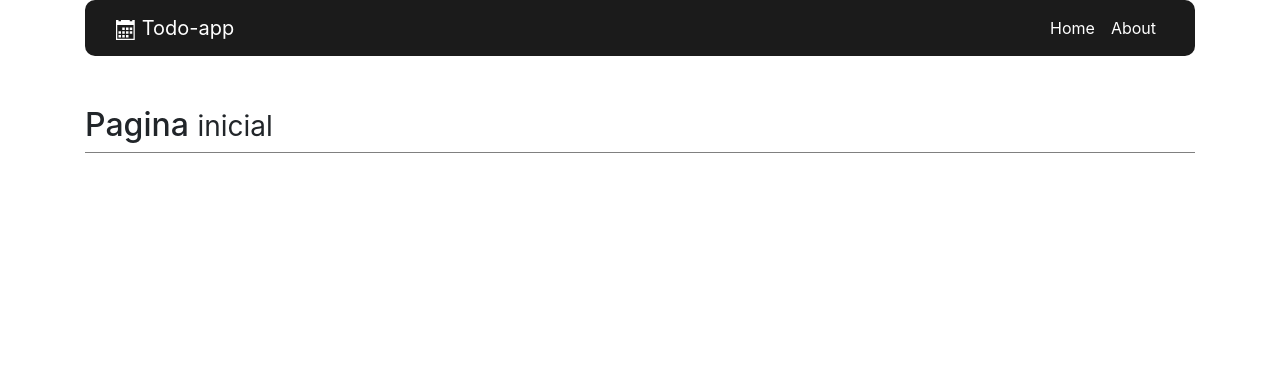
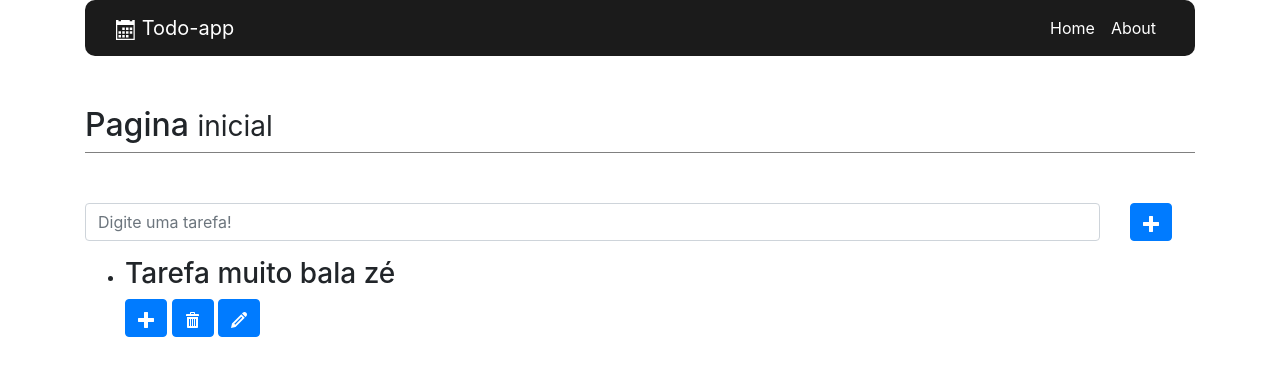
Before and after one commit to ribeirodavi04/todo-app, a React (Create React App) app in the folder frontend/todo-app-react/: page / in a window 1280 px wide. Shown: the top 376 px of the page. Built offline with nearby package versions, Linux system fonts and the light colour scheme.

Commit message:
desenvolvendo frontend todolist todoform

```diff
--- /dev/null
+++ b/frontend/todo-app-react/src/TodoList/index.jsx
@@ -0,0 +1,13 @@
+import React from 'react';
+import { Button } from 'react-bootstrap';
+import { ImPlus, ImBin, ImPencil } from "react-icons/im";
+
+const TodoList = () => {
+    return (
+        <ul>
+            <li><h3>Tarefa muito bala zé</h3> <Button><ImPlus/></Button> <Button><ImBin/></Button> <Button><ImPencil/></Button></li>
+        </ul>
+    );
+};
+
+export default TodoList;
--- a/frontend/todo-app-react/src/components/Home/index.jsx
+++ b/frontend/todo-app-react/src/components/Home/index.jsx
@@ -2,11 +2,15 @@ import React from 'react';
 import './style.css';
 import PageHeader from '../PageHeader';
 import { Container } from 'react-bootstrap';
+import TodoForm from '../TodoForm';
+import TodoList from '../../TodoList';
 
 const Home = () => {
     return (
         <Container>
             <PageHeader bigTitle="Pagina" smallTitle="inicial"/>
+            <TodoForm/>
+            <TodoList/>
         </Container>
     );
 };
--- a/frontend/todo-app-react/src/components/PageHeader/style.css
+++ b/frontend/todo-app-react/src/components/PageHeader/style.css
@@ -1,4 +1,5 @@
 .header-class{
     border-bottom: 1.5px solid gray;
     margin-top: 50px;
+    margin-bottom: 50px;
 }
--- /dev/null
+++ b/frontend/todo-app-react/src/components/TodoForm/index.jsx
@@ -0,0 +1,20 @@
+import React from 'react';
+import { Button, Form,  Row, Col } from 'react-bootstrap';
+import { ImPlus } from "react-icons/im";
+const TodoForm = () => {
+    return (
+        <Form>
+           <Form.Group as={Row} className="mb-3">
+               <Col sm={11}>
+                   <Form.Control type="text" placeholder="Digite uma tarefa!"/>
+               </Col>
+               <Col sm={1}>
+                   <Button><ImPlus/></Button>
+               </Col>
+           </Form.Group>
+
+        </Form>
+    );
+};
+
+export default TodoForm;
```
